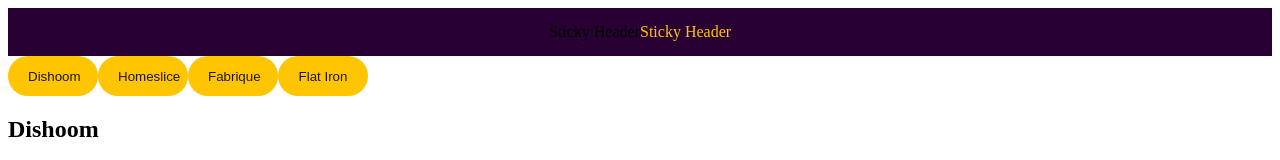
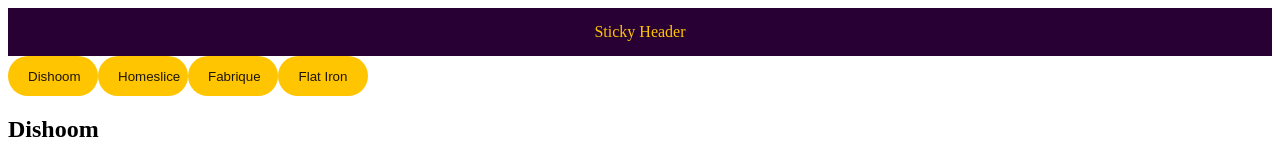
Before and after one commit to Perchishka/React_20230914, a React (Vite) app in the folder react_20230914/: page / in a window 1280 px wide. Shown: the top 160 px of the page. Built offline with nearby package versions, Linux system fonts and the light colour scheme.

Commit message:
span was removed

```diff
--- a/react_20230914/src/components/Header/component.jsx
+++ b/react_20230914/src/components/Header/component.jsx
@@ -6,11 +6,8 @@
   const madeBy = {name:"Sticky Header", path:"https://www.w3schools.com/howto/howto_js_sticky_header.asp"};
     return (
         <div className = {styles.header}>
-          <div className={styles.header__container}>
             <div className="devs">
-              <span>Sticky Header</span>
               <Link link ={madeBy}></Link>
-            </div>
           </div>
         </div>
     )
```
